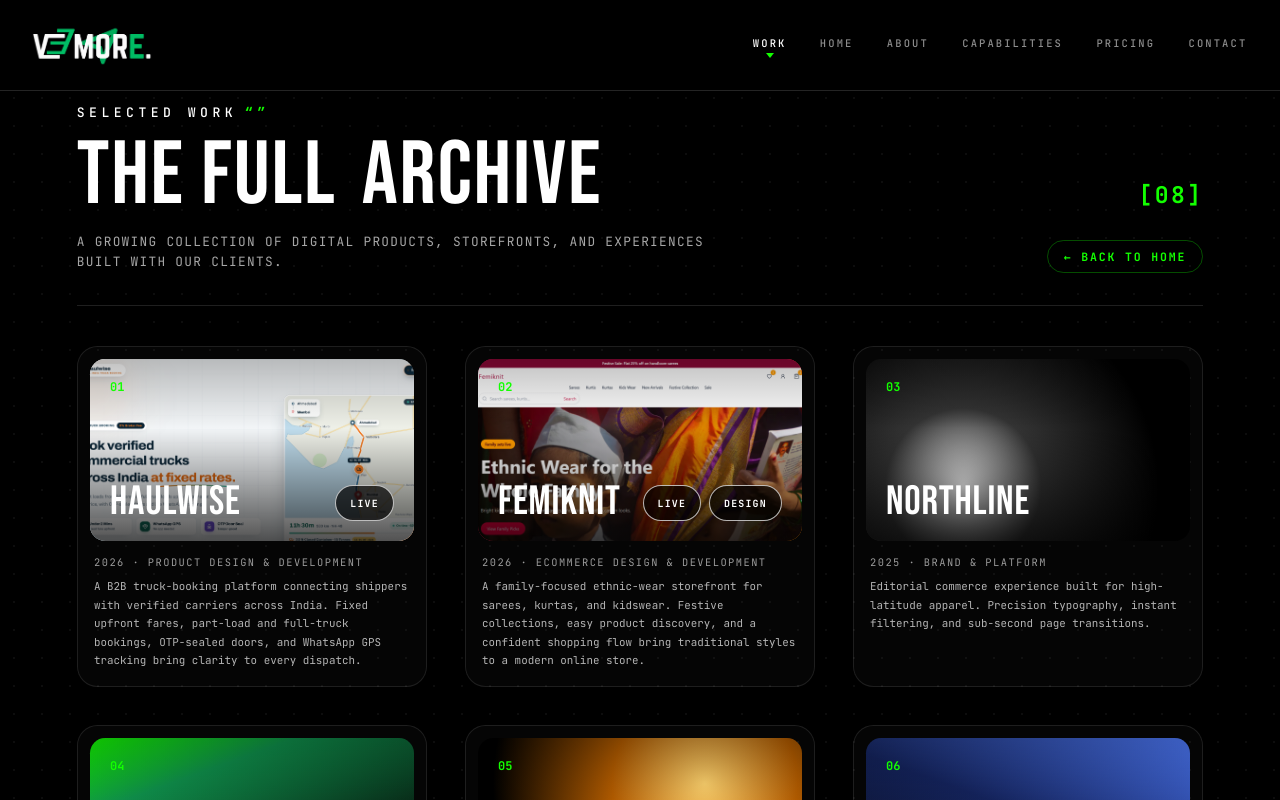
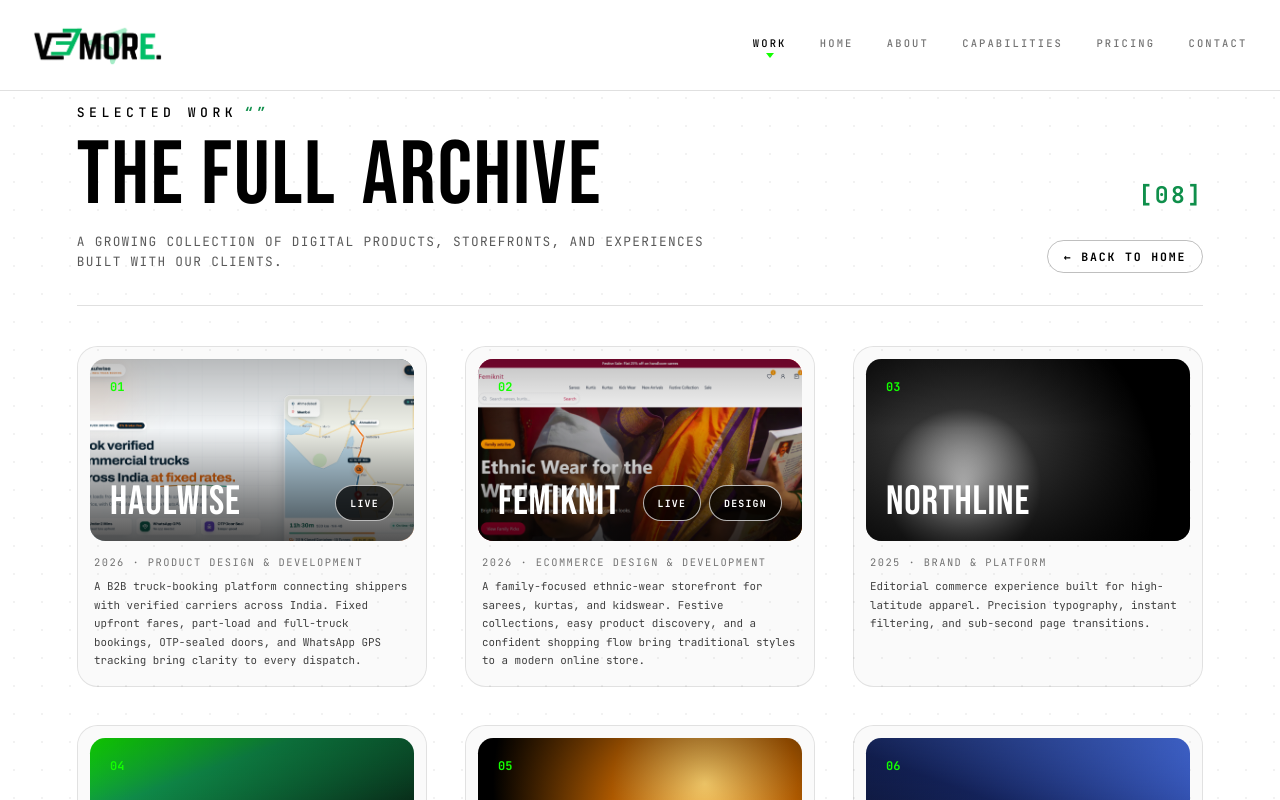
Before and after one commit to vebmore-ui/po, a React (Vite) app: page / in a window 1280 px wide. Both pictures are taken after a click on the button "MORE DESIGNS & WORK ↗". Shown: the top 800 px of the page. Built offline with nearby package versions, Linux system fonts and the light colour scheme.

Commit message:
Update /work archive page to editorial white theme with dark header

```diff
--- a/src/App.tsx
+++ b/src/App.tsx
@@ -69,7 +69,7 @@ function getAnchorContext(): AnchorContext {
 
 export default function App() {
   const path = usePath()
-  const isWorksPage = path === '/works'
+  const isWorksPage = path === '/works' || path === '/work'
   const [activeSection, setActiveSection] = useState<SectionId>('home')
   const [headerTheme, setHeaderTheme] = useState<HeaderTheme>({
     tone: 'light',
@@ -170,8 +170,8 @@ export default function App() {
         items={NAV_ITEMS}
         activeId={isWorksPage ? 'work' : activeSection}
         onSelect={handleNavSelect}
-        tone={headerTheme.tone}
-        surface={headerTheme.surface}
+        tone={isWorksPage ? 'dark' : headerTheme.tone}
+        surface={isWorksPage ? 'paper' : headerTheme.surface}
         archive={isWorksPage}
       />
 
--- a/src/components/nav/nav.css
+++ b/src/components/nav/nav.css
@@ -41,8 +41,8 @@
 }
 
 .nav-header[data-archive='true'] {
-  --nav-surface: #000000;
-  --nav-border: rgba(255, 255, 255, 0.14);
+  --nav-surface: #ffffff;
+  --nav-border: rgba(0, 0, 0, 0.12);
 }
 
 /* Brand mark aligned with the navigation on the opposite edge. */
--- a/src/pages/worksPage.css
+++ b/src/pages/worksPage.css
@@ -1,6 +1,6 @@
 /* ==========================================================================
-   WORKS PAGE (/works) — The Full Archive
-   Normal document-flow page with black background and a 3/2/1 project grid.
+   WORKS PAGE (/works & /work) — The Full Archive
+   Normal document-flow page with white background and a 3/2/1 project grid.
    Prefix: wp-
    ========================================================================== */
 
@@ -8,8 +8,8 @@
   position: relative;
   min-height: 100vh;
   min-height: 100svh;
-  background: #000000;
-  color: #ffffff;
+  background: #ffffff;
+  color: #000000;
   padding: var(--panel-pad-top) clamp(20px, 6vw, 104px) clamp(60px, 10vh, 120px);
   box-sizing: border-box;
 }
@@ -17,7 +17,7 @@
 .wp-grid-bg {
   position: fixed;
   inset: 0;
-  background-image: radial-gradient(rgba(255, 255, 255, 0.05) 1px, transparent 1px);
+  background-image: radial-gradient(rgba(0, 0, 0, 0.05) 1px, transparent 1px);
   background-size: 28px 28px;
   pointer-events: none;
   z-index: 0;
@@ -38,7 +38,7 @@
   display: flex;
   flex-direction: column;
   gap: 16px;
-  border-bottom: 1px solid rgba(255, 255, 255, 0.12);
+  border-bottom: 1px solid rgba(0, 0, 0, 0.12);
   padding-bottom: clamp(24px, 4vh, 48px);
 }
 
@@ -52,7 +52,7 @@
   font-weight: 500;
   letter-spacing: 0.34em;
   text-transform: uppercase;
-  color: #ffffff;
+  color: #000000;
   opacity: 0;
   transform: translateY(16px);
   transition: opacity 0.5s ease, transform 0.5s cubic-bezier(0.16, 1, 0.3, 1);
@@ -64,7 +64,7 @@
 }
 
 .wp-quote {
-  color: #13ff00;
+  color: #0f8f4b;
   font-weight: 700;
 }
 
@@ -83,6 +83,7 @@
   margin: 0;
   text-transform: uppercase;
   font-weight: 400;
+  color: #000000;
 }
 
 .wp-mask {
@@ -106,7 +107,7 @@
   font-family: 'JetBrains Mono', ui-monospace, SFMono-Regular, Menlo, monospace;
   font-size: clamp(1rem, 1.8vw, 2rem);
   font-weight: 700;
-  color: #13ff00;
+  color: #0f8f4b;
   letter-spacing: 0.1em;
   margin: 0;
 }
@@ -125,7 +126,7 @@
   font-size: clamp(0.72rem, 1vw, 0.85rem);
   line-height: 1.6;
   letter-spacing: 0.1em;
-  color: rgba(255, 255, 255, 0.65);
+  color: rgba(0, 0, 0, 0.65);
   margin: 0;
 }
 
@@ -134,17 +135,18 @@
   font-size: 0.72rem;
   font-weight: 600;
   letter-spacing: 0.16em;
-  color: #13ff00;
+  color: #000000;
   text-decoration: none;
   padding: 8px 16px;
-  border: 1px solid rgba(19, 255, 0, 0.3);
+  border: 1px solid rgba(0, 0, 0, 0.25);
   border-radius: 999px;
   transition: background-color 0.2s ease, border-color 0.2s ease, color 0.2s ease;
 }
 
 .wp-back:hover {
-  background-color: #13ff00;
-  color: #000000;
+  background-color: #000000;
+  color: #ffffff;
+  border-color: #000000;
 }
 
 /* 3 / 2 / 1 Grid */
@@ -159,11 +161,11 @@
   flex-direction: column;
   gap: 14px;
   text-decoration: none;
-  color: #ffffff;
+  color: #000000;
   border-radius: clamp(14px, 1.6vw, 24px);
   padding: 12px;
-  border: 1px solid rgba(255, 255, 255, 0.1);
-  background: rgba(255, 255, 255, 0.02);
+  border: 1px solid rgba(0, 0, 0, 0.1);
+  background: rgba(0, 0, 0, 0.02);
   transition: transform 0.25s cubic-bezier(0.22, 1, 0.36, 1), border-color 0.25s ease, box-shadow 0.25s ease;
   opacity: 0;
   transform: translateY(24px) scale(0.97);
@@ -179,9 +181,9 @@
 
 @media (hover: hover) and (pointer: fine) {
   .wp-card:hover {
-    transform: translateY(-4px) scale(1.03);
-    border-color: #13ff00;
-    box-shadow: 0 12px 30px rgba(0, 0, 0, 0.6);
+    transform: translateY(-4px) scale(1.02);
+    border-color: #000000;
+    box-shadow: 0 14px 34px rgba(0, 0, 0, 0.08);
   }
 }
 
@@ -231,6 +233,7 @@
   line-height: 0.9;
   letter-spacing: 0.02em;
   text-transform: uppercase;
+  color: #ffffff;
 }
 
 .wp-card-actions {
@@ -250,7 +253,7 @@
   padding: 0 14px;
   border: 1px solid rgba(255, 255, 255, 0.7);
   border-radius: 999px;
-  background: rgba(0, 0, 0, 0.7);
+  background: rgba(0, 0, 0, 0.75);
   color: #ffffff;
   font-family: 'JetBrains Mono', ui-monospace, SFMono-Regular, Menlo, monospace;
   font-size: 0.62rem;
@@ -282,7 +285,7 @@
 .wp-card-meta {
   font-family: 'JetBrains Mono', ui-monospace, SFMono-Regular, Menlo, monospace;
   font-size: 0.65rem;
-  color: rgba(255, 255, 255, 0.6);
+  color: rgba(0, 0, 0, 0.55);
   letter-spacing: 0.14em;
   text-transform: uppercase;
 }
@@ -291,7 +294,7 @@
   font-family: 'JetBrains Mono', ui-monospace, SFMono-Regular, Menlo, monospace;
   font-size: 0.68rem;
   line-height: 1.7;
-  color: rgba(255, 255, 255, 0.7);
+  color: rgba(0, 0, 0, 0.75);
   margin: 0;
 }
 
@@ -302,7 +305,7 @@
   justify-content: space-between;
   gap: 20px;
   padding-top: clamp(32px, 6vh, 64px);
-  border-top: 1px solid rgba(255, 255, 255, 0.12);
+  border-top: 1px solid rgba(0, 0, 0, 0.12);
   flex-wrap: wrap;
 }
 
@@ -312,7 +315,7 @@
   font-weight: 600;
   letter-spacing: 0.18em;
   text-transform: uppercase;
-  color: rgba(255, 255, 255, 0.7);
+  color: rgba(0, 0, 0, 0.75);
 }
 
 .wp-footer-btn {
@@ -320,8 +323,8 @@
   align-items: center;
   padding: 12px 28px;
   border-radius: 999px;
-  border: 1px solid #ffffff;
-  color: #ffffff;
+  border: 1px solid #000000;
+  color: #000000;
   background: transparent;
   font-family: 'JetBrains Mono', ui-monospace, SFMono-Regular, Menlo, monospace;
   font-size: 0.75rem;
@@ -332,8 +335,8 @@
 }
 
 .wp-footer-btn:hover {
-  background-color: #ffffff;
-  color: #000000;
+  background-color: #000000;
+  color: #ffffff;
 }
 
 /* Responsive Grid Breakpoints */
```
